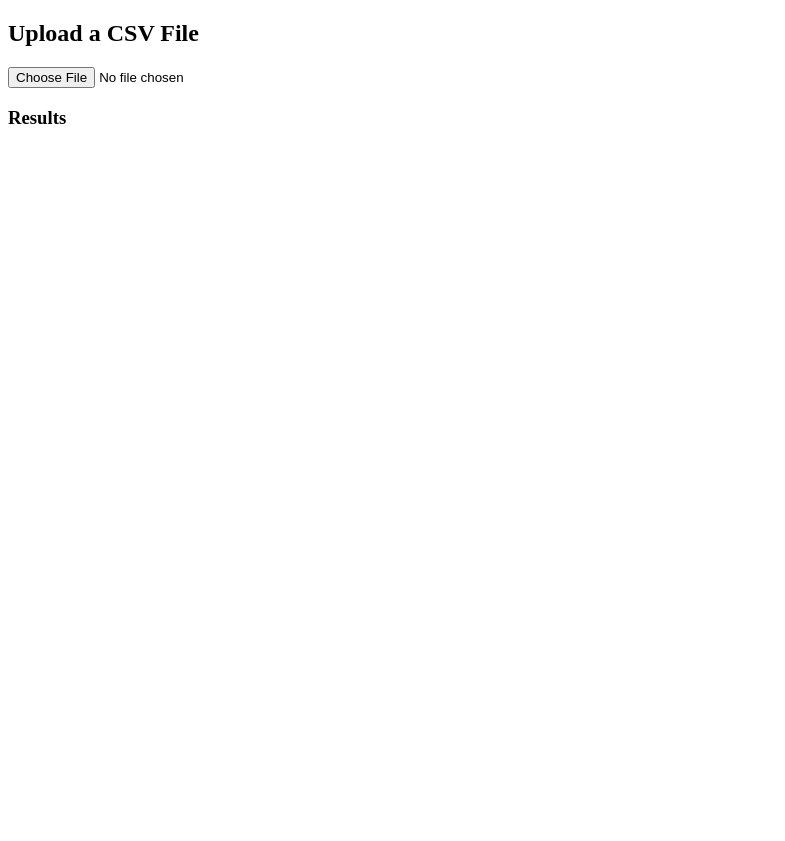
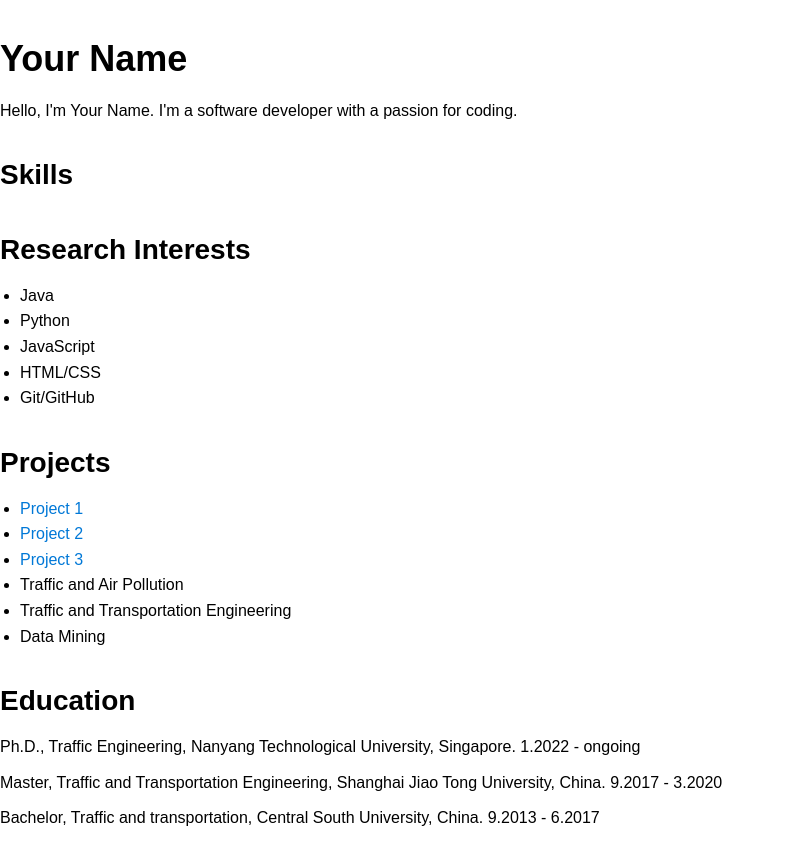
Before and after one commit to kollyull/ccc.github.io, a plain HTML site: page index.html in a window 1280 px wide. Shown: the whole page, without its empty margins (0-785 px from the left). Before the commit the page ends 800 px from the top, so only its background shows below. Drawn offline with Linux system fonts and the light colour scheme.

Commit message:
Update index.html

```diff
--- a/index.html
+++ b/index.html
@@ -1,38 +1,70 @@
 <!DOCTYPE html>
-<html lang="en">
-<head>
-    <meta charset="UTF-8">
-    <meta name="viewport" content="width=device-width, initial-scale=1.0">
-    <title>CSV File Upload and Process</title>
-</head>
-<body>
-
-<h2>Upload a CSV File</h2>
-<input type="file" id="csvFileInput" accept=".csv" onchange="handleFileUpload(event)">
-
-<h3>Results</h3>
-<pre id="output"></pre>
-
-<script>
-    function handleFileUpload(event) {
-        const file = event.target.files[0];
-        if (!file) {
-            return;
-        }
-
-        const reader = new FileReader();
-        reader.onload = function(e) {
-            const content = e.target.result;
-            // Process the CSV content...
-            // For now, just display the raw content
-            document.getElementById('output').textContent = content;
-        };
-        reader.readAsText(file);
-    }
-
-    // Additional JavaScript to process the CSV content goes here
-    // You can use libraries like PapaParse for more advanced parsing
-</script>
-
-</body>
+<html>
+  <head>
+    <title>Your Name</title>
+    <link rel="stylesheet" type="text/css" href="style.css">
+    <title>CV - Your Name</title>
+    <style>
+      body {
+        font-family: Arial, sans-serif;
+        font-size: 16px;
+        line-height: 1.6;
+        margin: 0;
+        padding: 0;
+      }
+      h1, h2, h3 {
+        margin-top: 30px;
+        margin-bottom: 10px;
+      }
+      h1 {
+        font-size: 36px;
+      }
+      h2 {
+        font-size: 28px;
+      }
+      h3 {
+        font-size: 20px;
+      }
+      p, ul, ol {
+        margin-top: 0;
+        margin-bottom: 10px;
+      }
+      ul, ol {
+        padding-left: 20px;
+      }
+      a {
+        color: #0078D7;
+        text-decoration: none;
+      }
+      a:hover {
+        text-decoration: underline;
+      }
+    </style>
+  </head>
+  <body>
+    <h1>Your Name</h1>
+    <p>Hello, I'm Your Name. I'm a software developer with a passion for coding.</p>
+    <h2>Skills</h2>
+    <h2>Research Interests</h2>
+    <ul>
+      <li>Java</li>
+      <li>Python</li>
+      <li>JavaScript</li>
+      <li>HTML/CSS</li>
+      <li>Git/GitHub</li>
+    </ul>
+    <h2>Projects</h2>
+    <ul>
+      <li><a href="https://github.com/yourusername/project1">Project 1</a></li>
+      <li><a href="https://github.com/yourusername/project2">Project 2</a></li>
+      <li><a href="https://github.com/yourusername/project3">Project 3</a></li>
+      <li>Traffic and Air Pollution</li>
+      <li>Traffic and Transportation Engineering</li>
+      <li>Data Mining</li>
+    </ul>
+    <h2>Education</h2>
+    <p>Ph.D., Traffic Engineering, Nanyang Technological University, Singapore. 1.2022 - ongoing</p>
+    <p>Master, Traffic and Transportation Engineering, Shanghai Jiao Tong University, China. 9.2017 - 3.2020</p>
+    <p>Bachelor, Traffic and transportation, Central South University, China. 9.2013 - 6.2017</p>
+  </body>
 </html>
```
